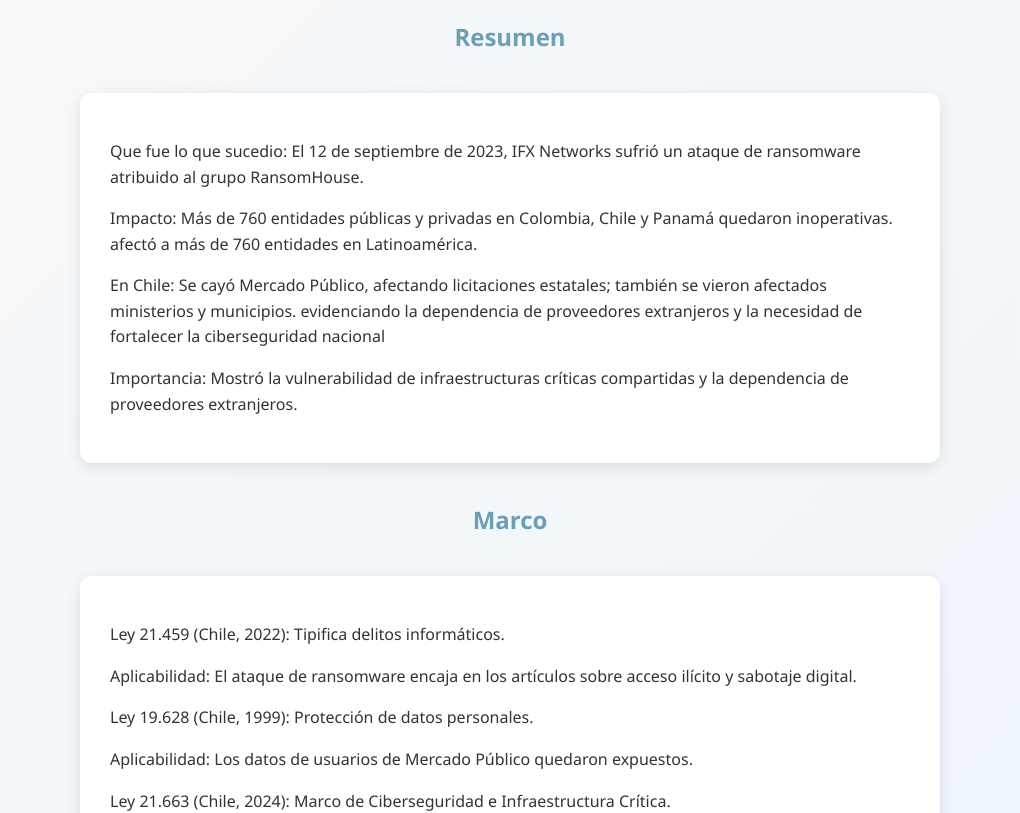
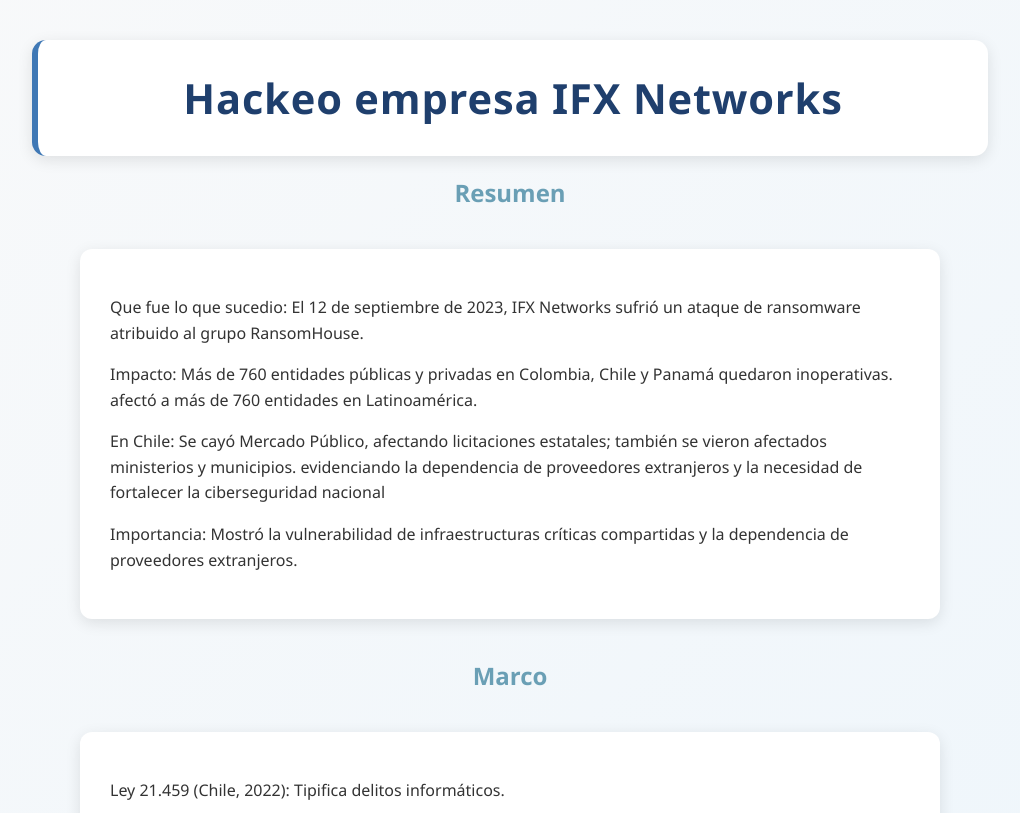
Before and after one commit to owlsydom/informe_scaagu, a React (Vite) app: page / in a window 1280 px wide. Shown: the top 813 px of the page, without its empty margins (130-1150 px from the left). Built offline with nearby package versions, Linux system fonts and the light colour scheme.

Commit message:
Se añade titulo al proyecto

```diff
--- a/src/components/Informe.jsx
+++ b/src/components/Informe.jsx
@@ -23,6 +23,9 @@
 export default function Informe() {
   return (
     <div className="informe-page">
+      <header className="page-header">
+        <h1 className="page-title">Hackeo empresa IFX Networks</h1>
+      </header>
       {sections.map((section) => (
         <section key={section.id} id={section.id} className="markdown-section">
           <h2>{section.title}</h2>
--- a/src/styles.css
+++ b/src/styles.css
@@ -24,6 +24,23 @@
   color: #ffe082;
 }
 
+.page-header {
+  max-width: 900px;
+  margin: 40px auto 10px;
+  padding: 30px 25px;
+  background: #ffffff;
+  border-left: 6px solid #3f78b5;
+  border-radius: 14px;
+  box-shadow: 0 4px 15px rgba(0,0,0,0.1);
+}
+
+.page-title {
+  margin: 0;
+  font-size: 2.6rem;
+  letter-spacing: 0.02em;
+  color: #1f3f6d;
+}
+
 .markdown-container {
   max-width: 800px;
   margin: 40px auto;
```
